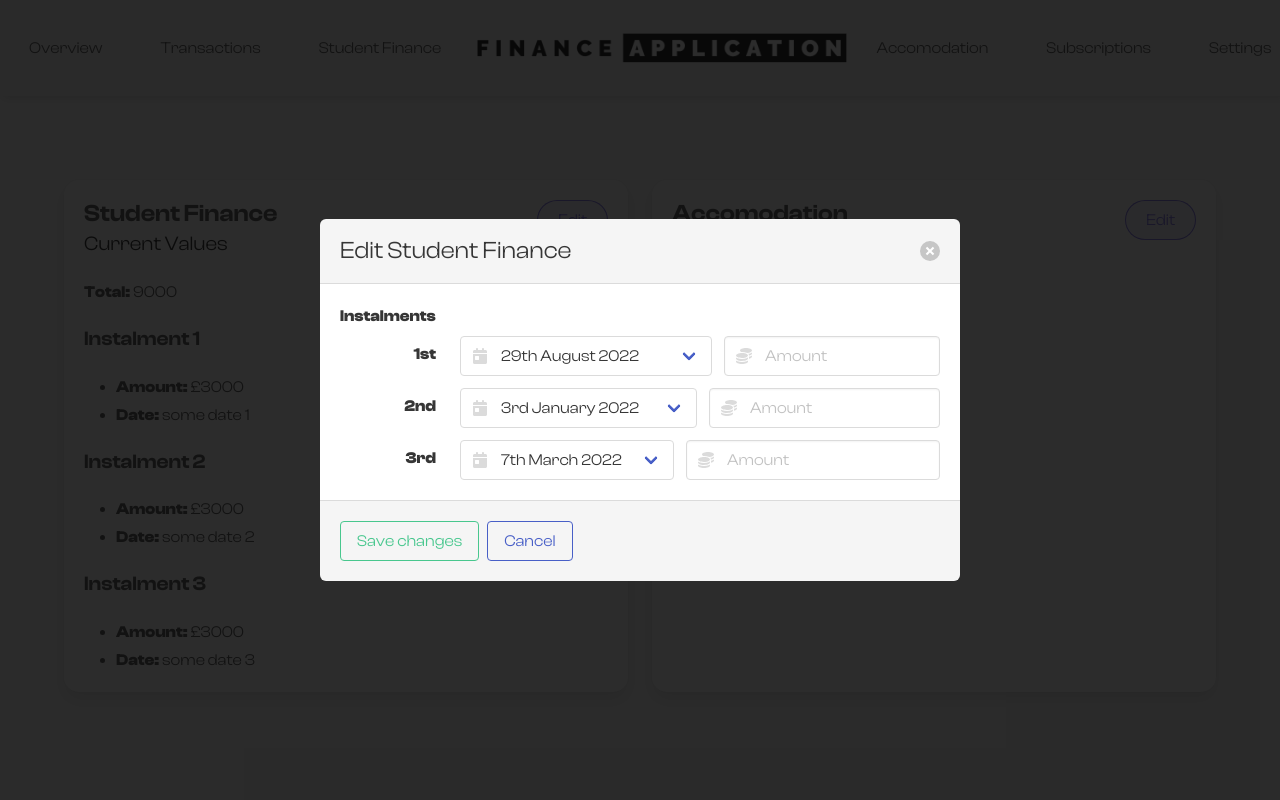
After one commit to Jelly-exe/FinanceApplication, a Flask app: page /settings in a window 1280 px wide, after a click on "Edit". The commit adds this page. Run offline with Flask 2, Linux system fonts and the light colour scheme; the visitor is signed in with stand-in values (Sample User, id 1); parts of the project's set-up code (start-up, migrations or seed data) failed here and were passed over; some libraries are stand-ins or nearby versions.

Commit message:
Start settings html

```diff
--- /dev/null
+++ b/app/routes/view/settings.py
@@ -0,0 +1,22 @@
+import yaml
+from flask import Blueprint, render_template, redirect, url_for
+
+from utils import get_balance, get_transactions, getDates
+from flask_login import login_required, current_user
+
+settings_bp = Blueprint("settings", __name__)
+config = yaml.load(open("config.yml", "r"), Loader=yaml.FullLoader)
+
+
+@settings_bp.route('/settings')
+@login_required
+def settings():
+    return render_template('view/settings.html',
+                           sfe_1st={"amount": 3000,
+                                    "date": "some date 1"},
+                           sfe_2nd={"amount": 3000,
+                                    "date": "some date 2"},
+                           sfe_3rd={"amount": 3000,
+                                    "date": "some date 3"},
+                           getDates=getDates
+                           )
--- a/app/templates/base.html
+++ b/app/templates/base.html
@@ -7,37 +7,49 @@
     <meta name="viewport" content="width=device-width, initial-scale=1">
     <title>Flask Auth Example</title>
     <link rel="stylesheet" href="{{ url_for('static', filename='styles/bulma.css') }}" />
-
+    <script type="text/javascript" src="{{ url_for('static', filename='scripts/modal.js') }}" defer></script>
+    <script defer src="https://use.fontawesome.com/releases/v6.1.1/js/all.js"></script>
 </head>
 
 <body>
     <nav class="navbar level is-fixed-top is-light has-shadow">
         <div class="navbar-item level-item has-text-centered">
+            <a href={{ url_for('view.overview.overview') }}>
                 <button class="button link is-light">Overview</button>
+            </a>
         </div>
         <div class="navbar-item level-item has-text-centered">
+            <a href={{ url_for('view.overview.overview') }}>
                 <button class="button link is-light">Transactions</button>
+            </a>
         </div>
         <div class="navbar-item level-item has-text-centered">
+            <a href={{ url_for('view.overview.overview') }}>
                 <button class="button link is-light">Student Finance</button>
+            </a>
         </div>
         <div class="level-item has-text-centered">
             <img src="{{ url_for('static', filename='assets/application-logo-black-small.png') }}" alt="" style="height: 30px;">
         </div>
         <div class="navbar-item level-item has-text-centered">
+            <a href={{ url_for('view.overview.overview') }}>
                 <button class="button link is-light">Accomodation</button>
+            </a>
         </div>
         <div class="navbar-item level-item has-text-centered">
+            <a href={{ url_for('view.overview.overview') }}>
                 <button class="button link is-light">Subscriptions</button>
+            </a>
         </div>
         <div class="navbar-item level-item has-text-centered">
+            <a href={{ url_for('view.settings.settings') }}>
                 <button class="button link is-light">Settings</button>
+            </a>
         </div>
     </nav>
     <section class="hero is-light is-fullheight-with-navbar">
         <div class="hero-head">
         </div>
-
         <div class="hero-body">
             <div class="container">
                {% block content %}
--- a/app/templates/view/overview.html
+++ b/app/templates/view/overview.html
@@ -44,6 +44,7 @@
             <p class="subtitle is-6">£{{ sfe_3rd }}</p>
         </article>
         <article class="tile is-child box is-white">
+            <button class="button is-rounded is-right" style="float: right;">More Info</button>
             <p class="title">Accomodation</p>
             <p class="title is-6">Total</p>
             <p class="subtitle is-6">£{{ accommodation_total }}</p>
@@ -57,6 +58,7 @@
     </div>
     <div class="tile is-parent is-8">
         <article class="tile is-child box is-white">
+            <button class="button is-rounded is-right" style="float: right;">More Info</button>
             <p class="title">Recent Transactions</p>
             <table class="table is-hoverable is-fullwidth">
               <thead>
--- /dev/null
+++ b/app/templates/view/settings.html
@@ -0,0 +1,161 @@
+{% extends "base.html" %} {% block content %}
+<div class="tile is-ancestor">
+  <div class="tile is-parent">
+    <article class="tile is-child box is-white is-rounded">
+      <button
+        class="button is-rounded is-right js-modal-trigger"
+        style="float: right"
+        data-target="test-modal"
+      >
+        Edit
+      </button>
+      <p class="title">Student Finance</p>
+      <p class="subtitle">Current Values</p>
+      <p class="content">
+        <strong>Total:</strong> {{ sfe_1st["amount"] + sfe_2nd["amount"] +
+        sfe_3rd["amount"] }}
+      </p>
+      <p class="title is-5"><strong>Instalment 1</strong></p>
+      <div class="content">
+        <ul>
+          <li><strong>Amount:</strong> £{{ sfe_1st["amount"] }}</li>
+          <li><strong>Date:</strong> {{ sfe_1st["date"] }}</li>
+        </ul>
+      </div>
+
+      <p class="title is-5"><strong>Instalment 2</strong></p>
+      <div class="content">
+        <ul>
+          <li><strong>Amount:</strong> £{{ sfe_2nd["amount"] }}</li>
+          <li><strong>Date:</strong> {{ sfe_2nd["date"] }}</li>
+        </ul>
+      </div>
+
+      <p class="title is-5"><strong>Instalment 3</strong></p>
+      <div class="content">
+        <ul>
+          <li><strong>Amount:</strong> £{{ sfe_3rd["amount"] }}</li>
+          <li><strong>Date:</strong> {{ sfe_3rd["date"] }}</li>
+        </ul>
+      </div>
+    </article>
+  </div>
+  <div class="tile is-parent">
+    <article class="tile is-child box is-white">
+      <button
+        class="button is-rounded is-right js-modal-trigger"
+        style="float: right"
+        data-target="test-modal"
+      >
+        Edit
+      </button>
+      <p class="title">Accomodation</p>
+      <p class="subtitle">Current Values</p>
+    </article>
+  </div>
+</div>
+<div id="test-modal" class="modal">
+  <div class="modal-background"></div>
+  <div class="modal-card">
+    <header class="modal-card-head">
+      <p class="modal-card-title">Edit Student Finance</p>
+      <button class="delete" aria-label="close"></button>
+    </header>
+    <section class="modal-card-body">
+    <label class="label">Instalments</label>
+      <div class="field is-horizontal">
+        <div class="field-label is-normal">
+          <label class="label">1st </label>
+        </div>
+        <div class="field-body">
+          <div class="field">
+            <div class="control is-expanded has-icons-left">
+              <div class="select">
+                <select>
+                  {% for date in getDates(35, 42) %}
+                  <option>{{ date }}</option>
+                  {% endfor %}
+                </select>
+              </div>
+              <span class="icon is-left">
+                <i class="fas fa-calendar-day"></i>
+              </span>
+            </div>
+          </div>
+          <div class="field">
+            <p class="control is-expanded has-icons-left">
+              <input class="input" type="text" placeholder="Amount" />
+              <span class="icon is-small is-left">
+                <i class="fas fa-coins"></i>
+              </span>
+            </p>
+          </div>
+        </div>
+      </div>
+
+        <div class="field is-horizontal">
+        <div class="field-label is-normal">
+          <label class="label">2nd</label>
+        </div>
+        <div class="field-body">
+          <div class="field">
+            <div class="control is-expanded has-icons-left">
+              <div class="select">
+                <select>
+                  {% for date in getDates(1, 10) %}
+                  <option>{{ date }}</option>
+                  {% endfor %}
+                </select>
+              </div>
+              <span class="icon is-left">
+                <i class="fas fa-calendar-day"></i>
+              </span>
+            </div>
+          </div>
+          <div class="field">
+            <p class="control is-expanded has-icons-left">
+              <input class="input" type="text" placeholder="Amount" />
+              <span class="icon is-small is-left">
+                <i class="fas fa-coins"></i>
+              </span>
+            </p>
+          </div>
+        </div>
+      </div>
+    <div class="field is-horizontal">
+        <div class="field-label is-normal">
+          <label class="label">3rd</label>
+        </div>
+        <div class="field-body">
+          <div class="field">
+            <div class="control is-expanded has-icons-left">
+              <div class="select">
+                <select>
+                  {% for date in getDates(10, 20) %}
+                  <option>{{ date }}</option>
+                  {% endfor %}
+                </select>
+              </div>
+              <span class="icon is-left">
+                <i class="fas fa-calendar-day"></i>
+              </span>
+            </div>
+          </div>
+          <div class="field">
+            <p class="control is-expanded has-icons-left">
+              <input class="input" type="text" placeholder="Amount" />
+              <span class="icon is-small is-left">
+                <i class="fas fa-coins"></i>
+              </span>
+            </p>
+          </div>
+        </div>
+      </div>
+    </section>
+    <footer class="modal-card-foot">
+      <button class="button is-success is-outlined">Save changes</button>
+      <button class="button is-link is-outlined">Cancel</button>
+    </footer>
+  </div>
+</div>
+{% endblock %}
--- a/utils.py
+++ b/utils.py
@@ -26,3 +26,20 @@ def get_transactions(personal_access_token, withinDays, amount):
     feeditems = requests.get(url + "/feed/account/" + (get_account(personal_access_token)) + "/category/" + (get_default_category(personal_access_token)) + "?changesSince=" + datefrom, headers={"Authorization": "Bearer " + personal_access_token})
 
     return feeditems.json()["feedItems"][:amount]
+
+
+def getDates(start, end):
+    def monthDate(day):
+        suffix = ""
+        if 4 <= day <= 20 or 24 <= day <= 30:
+            suffix = "th"
+        else:
+            suffix = ["st", "nd", "rd"][day % 10 - 1]
+        return f'{day}{suffix}'
+
+    values = []
+    for i in range(start, end):
+        aDate = datetime.date.fromisocalendar(2022, i, 1)
+        values.append(aDate.strftime(f'{monthDate(aDate.day)} %B %Y'))
+
+    return values
```
Also changed, not shown: app/routes/view/__init__.py (+4 -7 lines), app/static/scripts/modal.js (added, +44 -0 lines), test.py (added, +20 -0 lines). Lines whose indentation alone changed are shown as unchanged.
